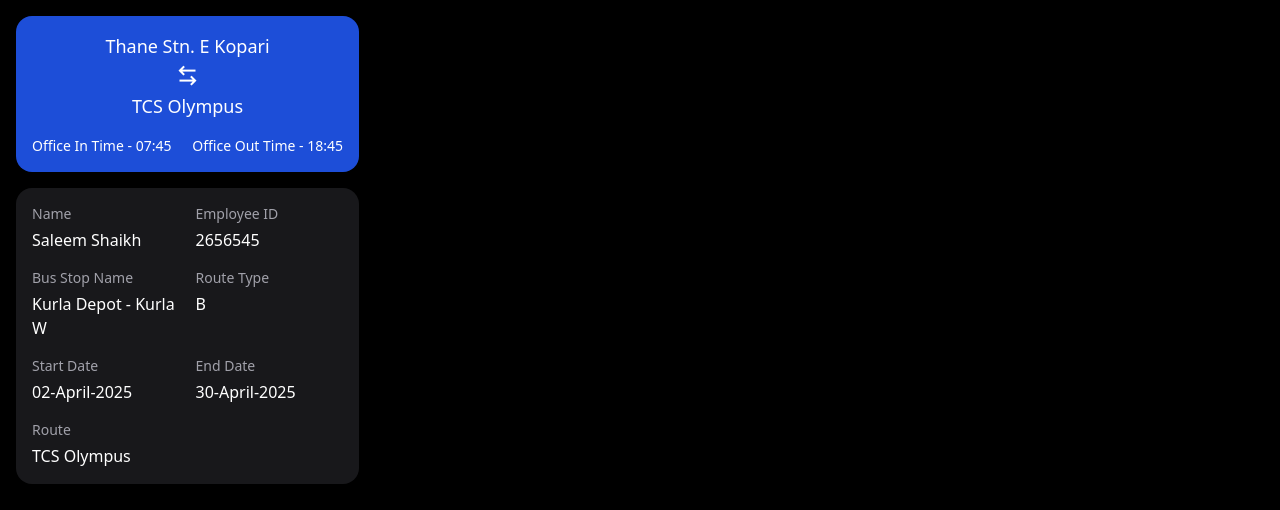
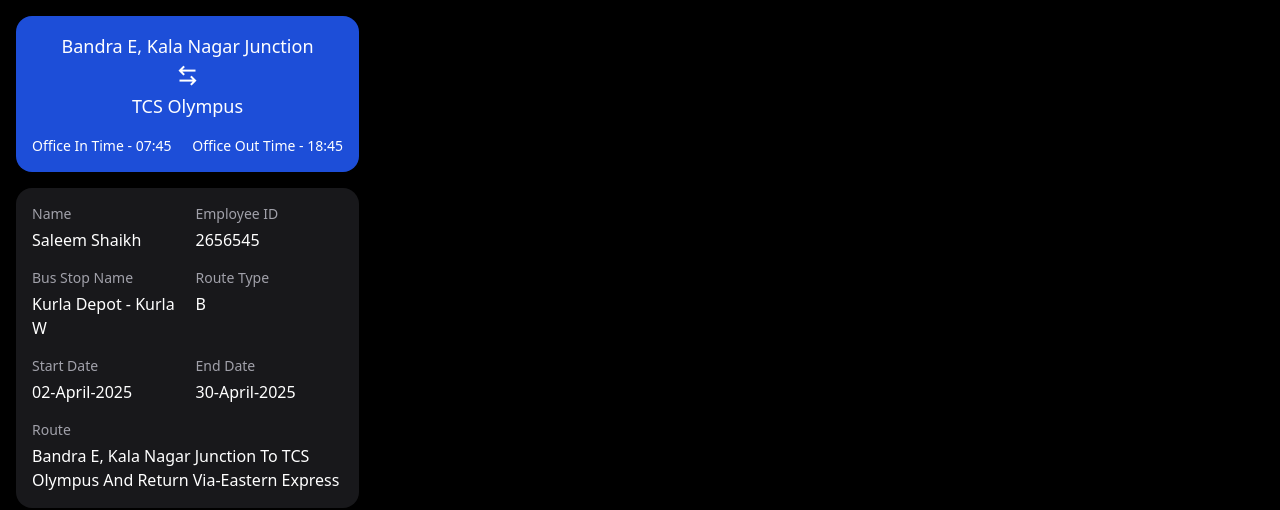
Before and after one commit to Saleemsfdc20/buspass, a plain HTML site: page index.html in a window 1280 px wide. Shown: the part 56-566 px from the top of the page. Drawn offline with nearby package versions, Linux system fonts and the light colour scheme.

Commit message:
Update index.html

```diff
--- a/index.html
+++ b/index.html
@@ -54,7 +54,7 @@
 <div class="mt-4 bg-secondary rounded-lg p-4 text-white">
 <div class="text-center mb-4">
 <div class="text-lg font-medium">
-Thane Stn. E Kopari
+Bandra E, Kala Nagar Junction
 </div>
 <div class="flex justify-center my-2">
 <i class="ri-arrow-left-right-line ri-xl"></i>
@@ -105,7 +105,7 @@
 </div>
 <div class="mt-4">
 <div class="text-zinc-400 text-sm mb-1">Route</div>
-<div class="font-medium">TCS Olympus</div>
+<div class="font-medium">Bandra E, Kala Nagar Junction To TCS Olympus And Return Via-Eastern Express</div>
 </div>
 </div>
 <div class="mt-8 flex justify-center">
```
